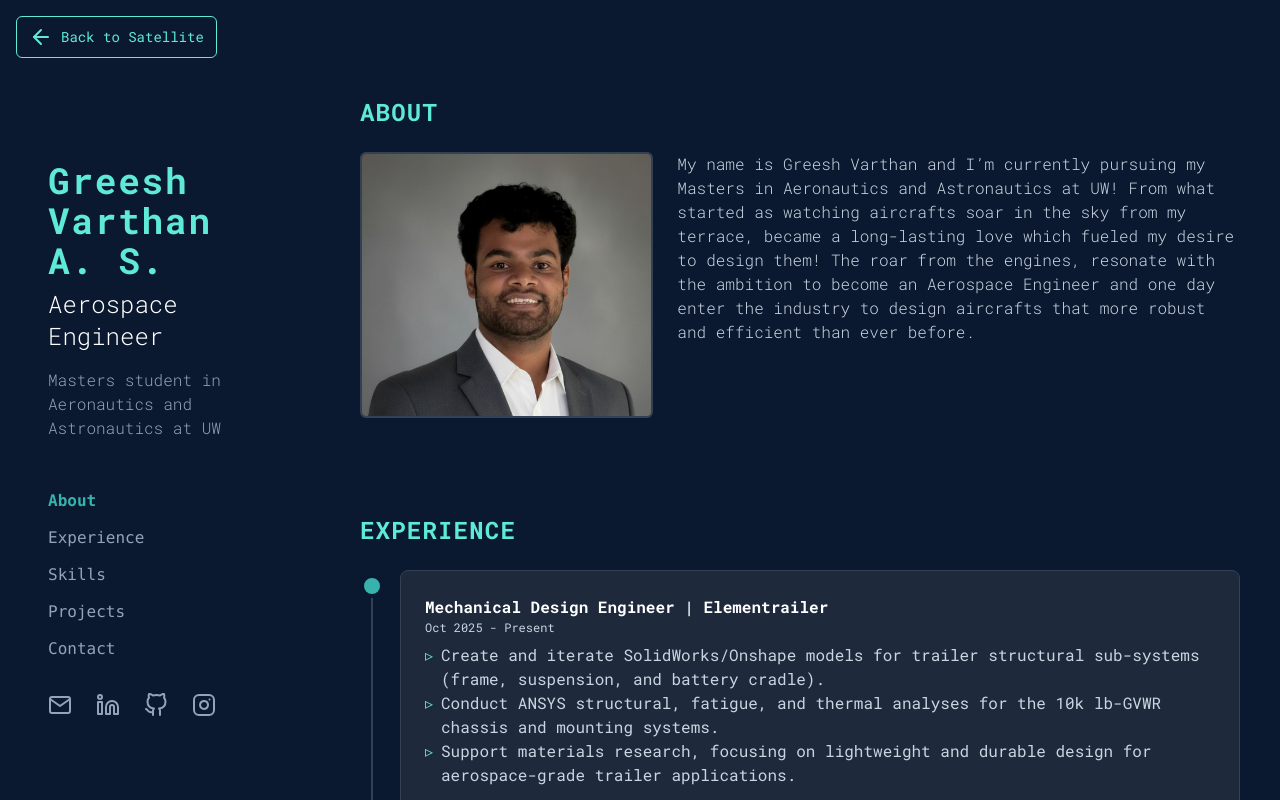
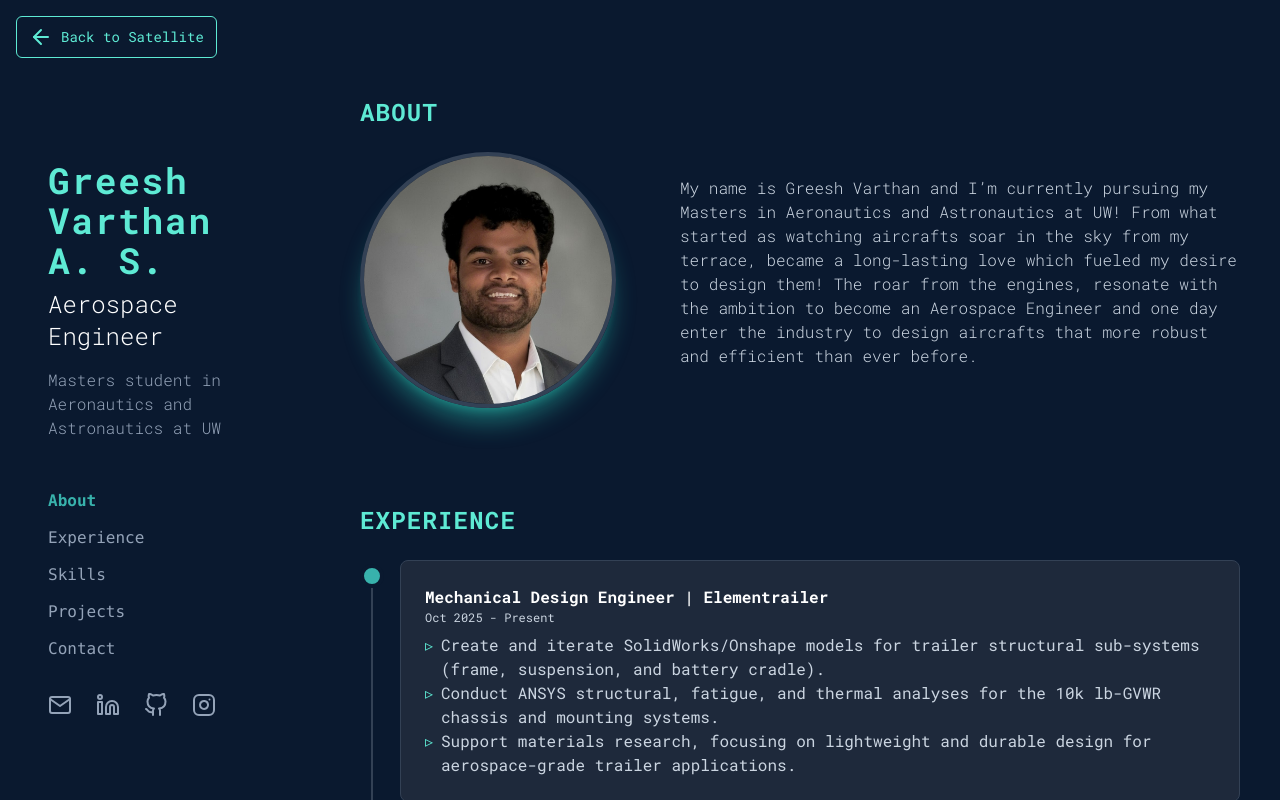
Before and after one commit to SamriddhiS2/greeshvarthan_portfolio, a React (Create React App) app in the folder app/: page / in a window 1280 px wide. Both pictures are taken after a click on the button "Static View". Built offline with nearby package versions, Linux system fonts and the light colour scheme; the HTML template or start-up script is replaced by a standard one.

Commit message:
Style about section in static page

```diff
--- a/app/src/components/StaticPage.js
+++ b/app/src/components/StaticPage.js
@@ -127,16 +127,16 @@ const StaticPage = ({ setPage }) => {
 
           <section ref={aboutRef} id="about" className="mb-24 scroll-mt-24">
             <SectionTitle>ABOUT</SectionTitle>
-            <div className="flex flex-col lg:flex-row gap-6">
-                <div className="lg:w-1/3 flex-shrink-0">
+            <div className="flex flex-col lg:flex-row lg:justify-evenly items-center gap-16">
+              <div className="flex-shrink-0">
                 <img
                       src={ headshot }
                       alt="Headshot of Greesh Varthan"
-                        className="rounded-md border-2 border-slate-700 w-full h-auto max-w-xs mx-auto lg:mx-0"
+                      className="rounded-full w-48 h-48 md:w-64 md:h-64 object-cover shadow-xl shadow-teal-400/40 border-4 border-slate-700"
                       onError={(e) => { e.target.onerror = null; e.target.src = 'https://placehold.co/400x400/0a192f/FFFFFF?text=Image+Not+Found'; }}
                   />
               </div>
-                <div className="lg:w-2/3">
+              <div className="w-full max-w-2xl">
                   <P>My name is Greesh Varthan and I’m currently pursuing my Masters in Aeronautics and Astronautics at UW! From what started as watching aircrafts soar in the sky from my terrace, became a long-lasting love which fueled my desire to design them! The roar from the engines, resonate with the ambition to become an Aerospace Engineer and one day enter the industry to design aircrafts that more robust and efficient than ever before.</P>
               </div>
             </div>
```
Lines whose indentation alone changed are shown as unchanged.
